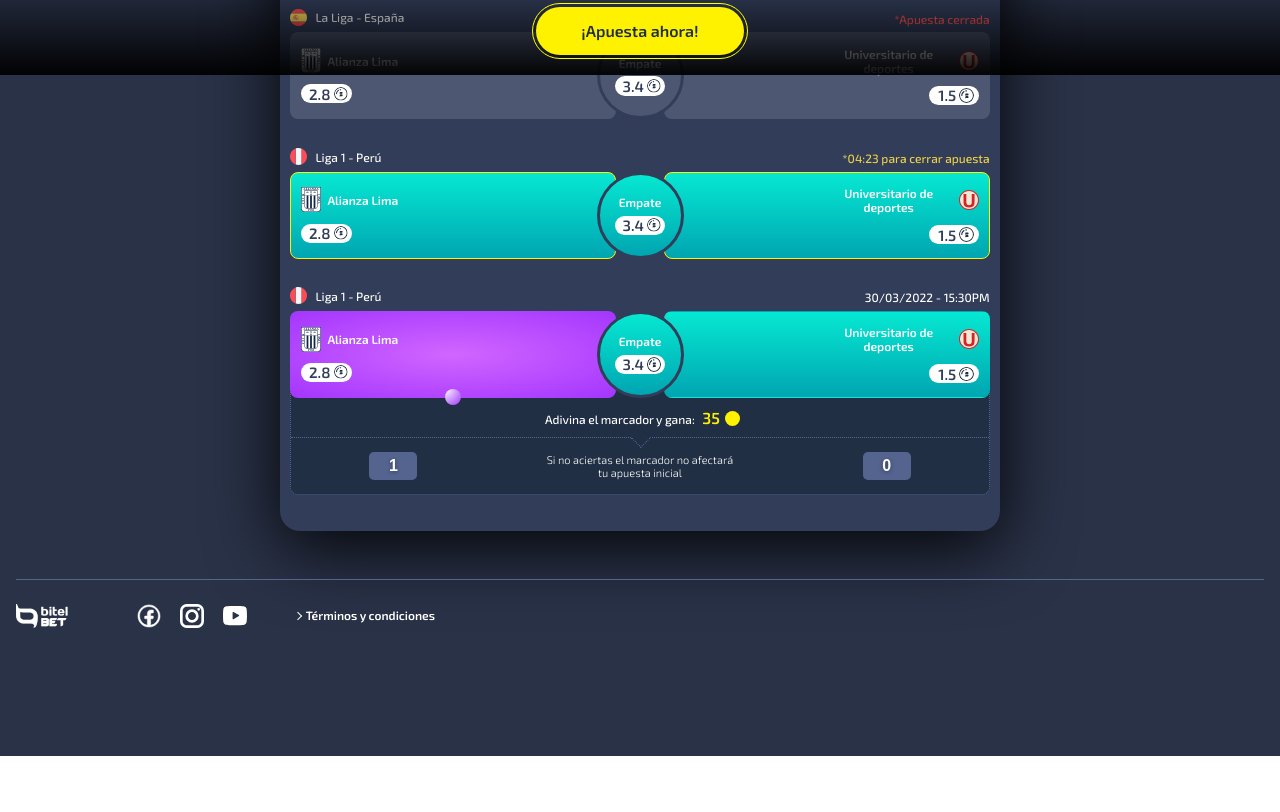
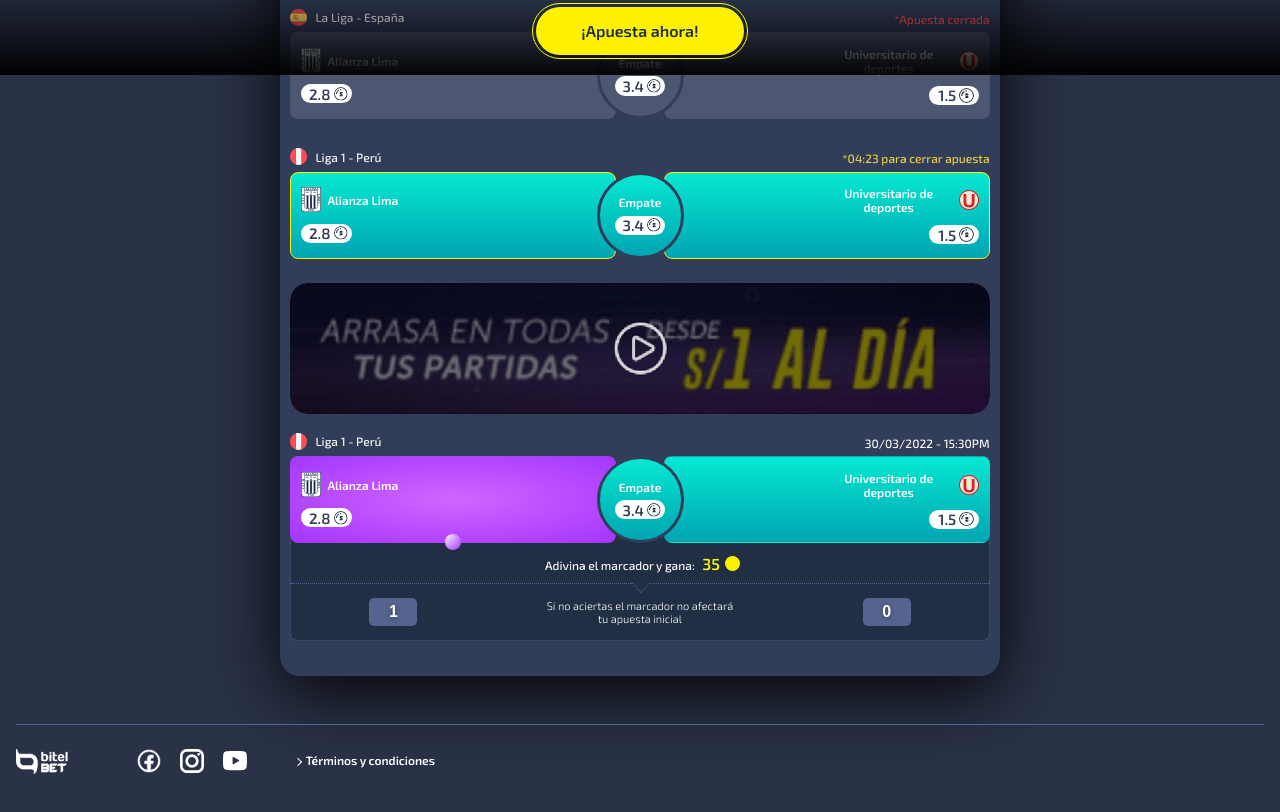
Before and after one commit to germansalamanca/bitel-bet, a website: page 1-home.html in a window 1280 px wide. Shown: the part 725-1537 px from the top of the page. Before the commit the page ends 1481 px from the top, so only its background shows below. Drawn offline with nearby package versions, Linux system fonts and the light colour scheme.

Commit message:
Add advertising banners

```diff
--- a/1-home.html
+++ b/1-home.html
@@ -175,6 +175,9 @@
                         <h4 class="name">Monaco Gambit</h4>
                       </div>
                     </button>
+                  </div>
+                  <div class="ad">
+                    <a href="#"><img src="../img/demo/ad-1.png" alt="Ad"></a>
                   </div>
                 </li>
                 <li class="bet-item status-closing">
@@ -453,6 +456,9 @@
                       </div>
                     </button>
                   </div>
+                  <div class="ad">
+                    <a href="#"><img src="../img/demo/ad-2.png" alt="Ad"></a>
+                  </div>
                 </li>
                 <li class="bet-item status-open">
                   <header class="bet-heading">
--- a/scss/_general.scss
+++ b/scss/_general.scss
@@ -308,3 +308,14 @@
   z-index: 40;
   pointer-events: none;
 }
+
+/*---- Ads ----*/
+.ad{
+  img{
+
+  }
+}
+.bet-list .ad{
+  margin-top: 1.5rem;
+  margin-bottom: -.6rem;
+}
```
Also changed, not shown: css/style.css, img/demo/ad-1.png (added), img/demo/ad-2.png (added).
